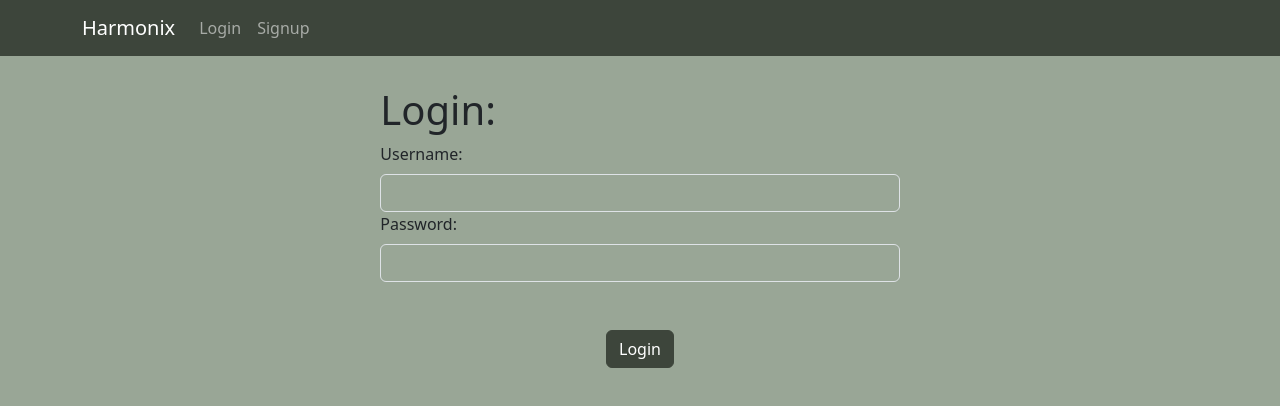
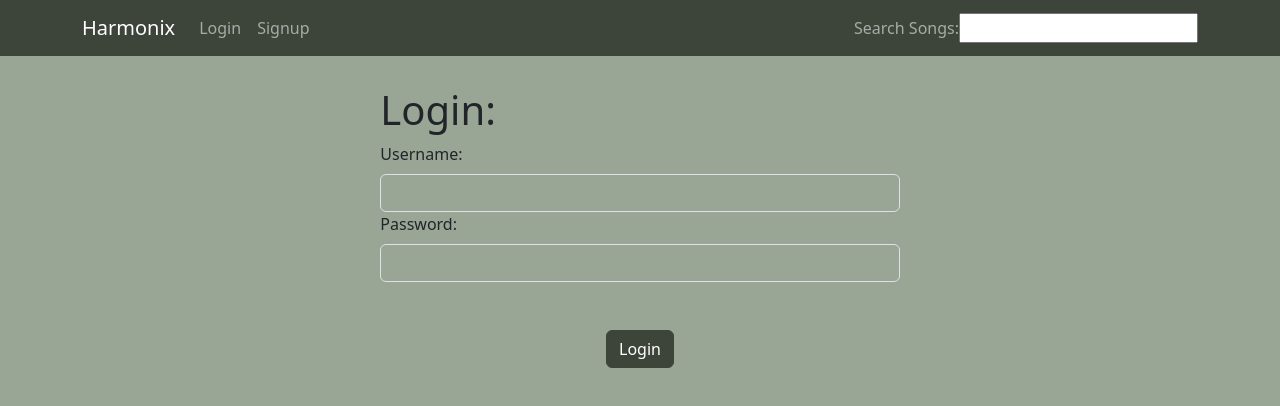
Before and after one commit to tomkdev17/Harmonix-client, a React (Vite) app: page /login in a window 1280 px wide. Shown: the top 406 px of the page. Built offline with nearby package versions, Linux system fonts and the light colour scheme.

Commit message:
Search function added!! Also viewport for mobile responsiveness

```diff
--- a/src/components/main-view/main-view.jsx
+++ b/src/components/main-view/main-view.jsx
@@ -20,6 +20,18 @@ export const MainView = () => {
     const [isLoading, setIsLoading] = useState(true);
     const [userData, setUserData] = useState(null);
     const [higherLevelFav, setHigherLevelFav] = useState([]);
+    const [query, setQuery] = useState('');
+
+    const getFilteredTracks = (query, songs) => {
+        if(!query) {
+            return;
+        }
+        if(typeof query === 'string') {
+            return songs.filter(song => song.title.toLowerCase().includes(query.toLowerCase()));
+            console.log('getFilteredTracks is running and query is : ', query);
+        }
+    }
+    const filteredTracks = getFilteredTracks(query, songs);
 
     let Username;
     if(user && typeof user === 'string') {
@@ -102,6 +114,7 @@ export const MainView = () => {
             <NavigationBar
                 user={user}
                 onLoggedOut={handleLogout}
+                setQuery={setQuery}
             />
 
             <Row className="justify-content-sm-center">
@@ -186,6 +199,14 @@ export const MainView = () => {
                                     <Navigate to="/login" replace />
                                 ) : songs.length === 0 ? (
                                     <Col>The list is empty!</Col>
+                                ) : filteredTracks && filteredTracks.length > 0 ? (
+                                    <>
+                                        {filteredTracks.map((song, index) => (
+                                            <Col key={index} xs={12} sm={4}>
+                                                <SongCard song={song} />
+                                            </Col>
+                                        ))}
+                                    </>
                                 ) : (
                                     <>
                                         {songs.map((song) => (
--- a/src/components/navigation-bar/navigation-bar.jsx
+++ b/src/components/navigation-bar/navigation-bar.jsx
@@ -1,8 +1,14 @@
 import { Navbar, Container, Nav } from "react-bootstrap";
 import { Link } from "react-router-dom";
+import {useState} from 'react';
+import Col from 'react-bootstrap/Col';
+import Row from 'react-bootstrap/Row';
+import {SongCard} from '../song-card/song-card';
 
-export const NavigationBar = ({user, onLoggedOut}) => {
+
+export const NavigationBar = ({user, onLoggedOut, setQuery}) => {
     return (
+        <>
             <Navbar bg="dark" expand="sm" bg="primary" className="nav navbar-dark" >
                 <Container>
                     <Navbar.Brand as={Link} to="/">
@@ -33,8 +39,14 @@ export const NavigationBar = ({user, onLoggedOut}) => {
                         </>
                         )}
                     </Nav>
+                    <Navbar.Text>Search Songs:</Navbar.Text>
+                    <input
+                        type='text'
+                        onChange={(e) => setQuery(e.target.value)}
+                    />
                     </Navbar.Collapse>
                 </Container>
             </Navbar>
+        </>
     );
 };
```
Also changed, not shown: 3 other files (tests, documents, lock files or other folders). Lines whose indentation alone changed are shown as unchanged.
